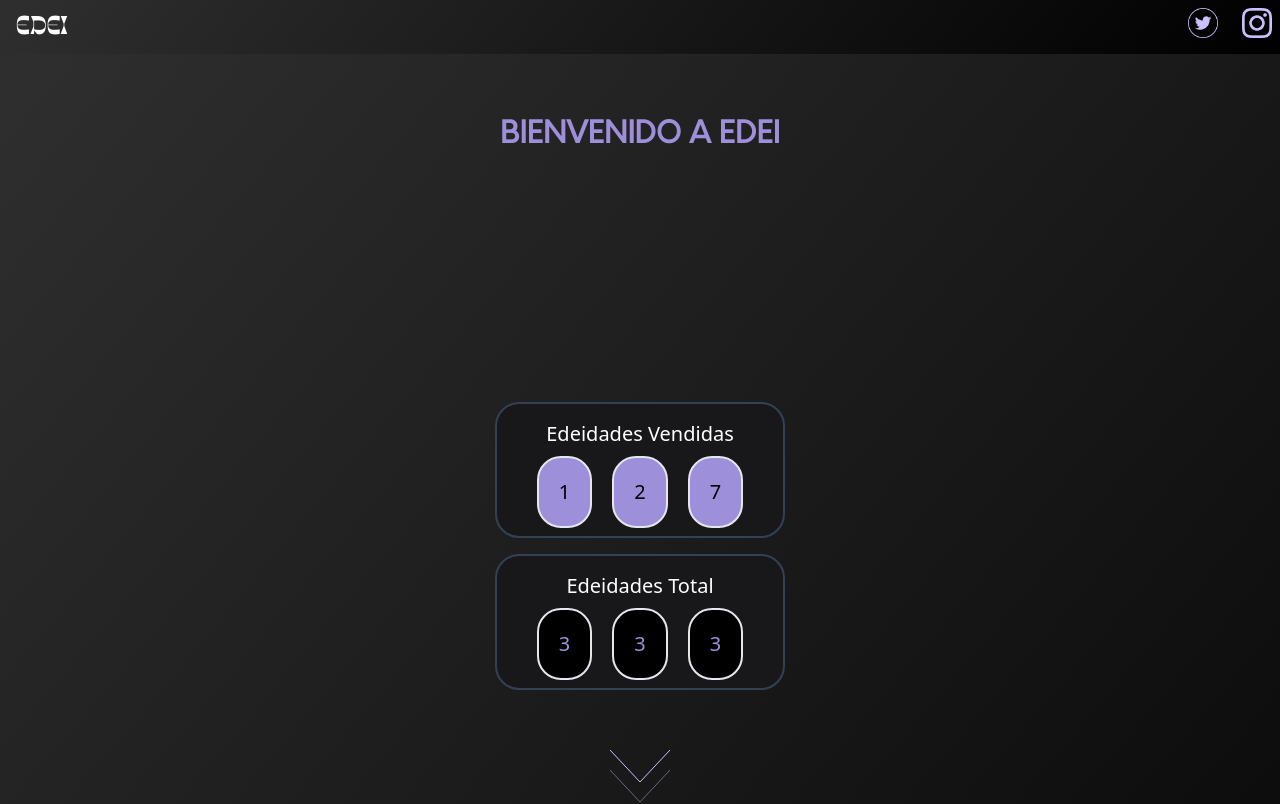
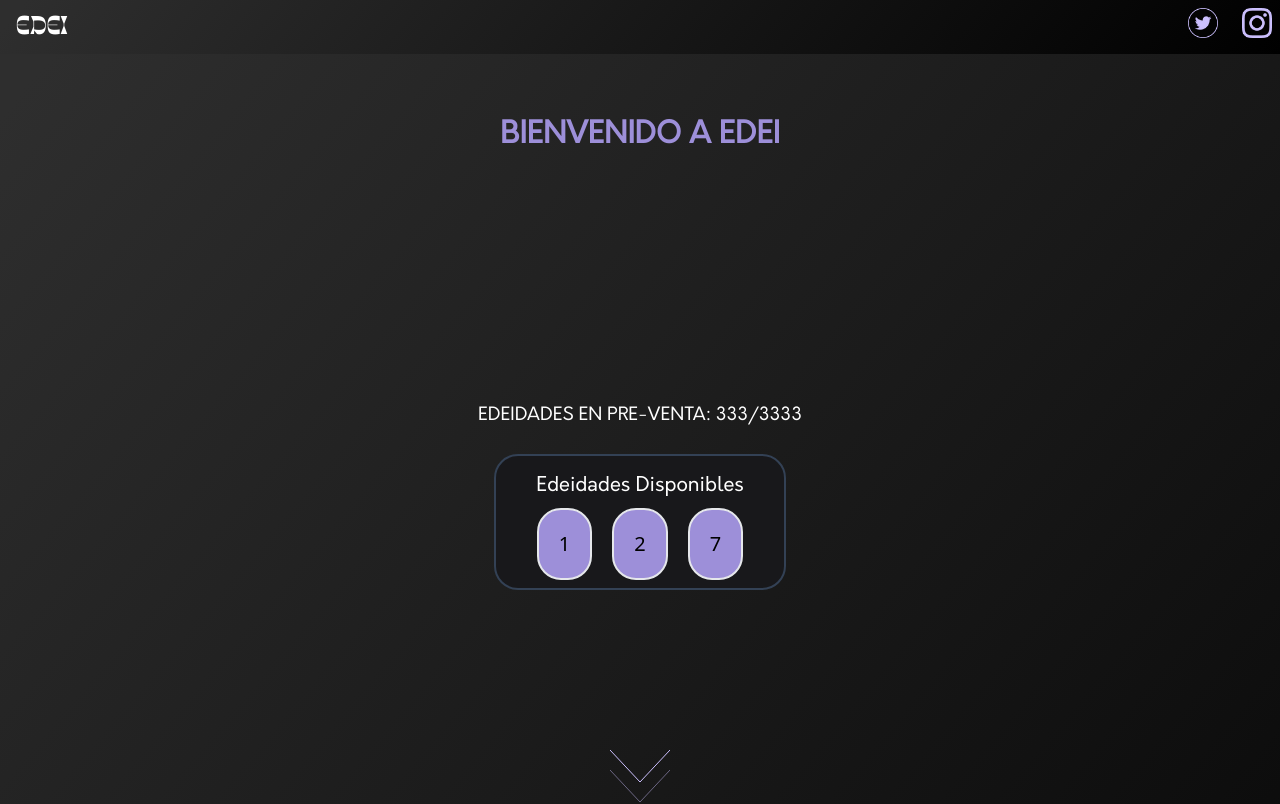
Before and after one commit to resilienciaeth/edei, a Next.js app: page / in a window 1280 px wide. Shown: the top 804 px of the page. Built offline with nearby package versions, Linux system fonts and the light colour scheme.

Commit message:
edeidades

```diff
--- a/pages/index.js
+++ b/pages/index.js
@@ -19,14 +19,36 @@ function Home() {
       <nav className="flexBetween bg-transparent w-full edei-2 font-kooka z-10 p-4 sm:p-2 flex-row ">
         <div className="nm:text-6xl text-3xl nm:ml-[10rem] ml-2 text-white ">EDEI</div>
         <div className="flex flex-row nm:space-x-[3rem] space-x-4 nm:mr-[10rem]">
-          <p className="hidden cursor-pointer nm:flex text-edei-200">Twitter</p>
-          <p className="hidden cursor-pointer nm:flex text-edei-200">Instagram</p>
+          <p
+            className="hidden cursor-pointer nm:flex text-edei-200"
+            onClick={() => window.open('https://twitter.com/edeiNFT')}
+          >
+            Twitter
+
+          </p>
+          <p
+            className="hidden cursor-pointer nm:flex text-edei-200"
+            onClick={() => window.open('https://instagram.com/edei.io')}
+          >
+            Instagram
+
+          </p>
           <div className="flex space-x-6 nm:hidden">
             <div>
-              <Image src={images.twitter} width={30} height={30} />
+              <Image
+                src={images.twitter}
+                width={30}
+                height={30}
+                onClick={() => window.open('https://twitter.com/edeiNFT')}
+              />
             </div>
             <div>
-              <Image src={images.instagram} width={30} height={30} />
+              <Image
+                src={images.instagram}
+                width={30}
+                height={30}
+                onClick={() => window.open('https://instagram.com/edei.io')}
+              />
             </div>
           </div>
         </div>
@@ -57,22 +79,17 @@ function Home() {
             <path className="a3" d="M0 40 L30 72 L60 40" handleClick={() => document.getElementById('medium').scrollIntoView({ behavior: 'smooth' })} />
           </svg>
           <div className="flex">
-            <div className="nm:mt-[4rem] mt-0 flex flex-row rounded-3xl py-10">
-              <div className="flex space-y-4 nm:-space-y-10 flex-col nm:flex-row items-center justify-center w-full nm:space-x-10">
-                <div className="flex flex-col nm:w-[50%] bg-zinc-900 rounded-3xl px-10 py-2 nm:py-0 nm:px-5 nm:mb-10 h-full  items-center justify-center border-2 border-slate-700">
-                  <p className="text-xl py-2 text-white">Edeidades Vendidas</p>
-                  <div className="flex flex-row space-x-5 nm:px-5 ">
+            <div className="nm:mt-[2rem] mt-0 flex flex-col rounded-3xl py-10">
+              <div className="flex justify-center items-center">
+                <p className="nm:text-xl text-lg  font-orkney text-white">EDEIDADES EN PRE-VENTA: 333/3333</p>
+              </div>
+              <div className="flex mt-6 space-y-4 nm:-space-y-10 flex-col nm:flex-row items-center justify-center w-full nm:space-x-10">
+                <div className="flex flex-col nm:w-[90%] bg-zinc-900 rounded-3xl px-10 py-2 nm:py-0 nm:px-5 nm:mb-10 h-full  items-center justify-center border-2 border-slate-700">
+                  <p className="text-xl py-2 font-orkney text-white">Edeidades Disponibles</p>
+                  <div className="flex flex-row space-x-5 ">
                     <p className="text-xl nm:text-3xl rounded-3xl border-2 px-5 py-5 bg-edei-200">1</p>
                     <p className="text-xl nm:text-3xl rounded-3xl border-2 px-5 py-5 bg-edei-200">2</p>
                     <p className="text-xl nm:text-3xl rounded-3xl border-2 px-5 py-5 bg-edei-200">7</p>
-                  </div>
-                </div>
-                <div className="flex flex-col nm:w-[50%] px-10 py-2 nm:py-0 bg-zinc-900 border-2 border-slate-700 rounded-3xl nm:px-5 nm:mb-10 h-full  items-center justify-center">
-                  <p className="text-xl py-2 text-white">Edeidades Total</p>
-                  <div className="flex flex-row space-x-5 nm:px-5 ">
-                    <p className="text-xl nm:text-3xl text-edei-200  rounded-3xl border-2 px-5 py-5 bg-black">3</p>
-                    <p className="text-xl nm:text-3xl rounded-3xl border-2 px-5 py-5 bg-black text-edei-200">3</p>
-                    <p className="text-xl nm:text-3xl rounded-3xl border-2 px-5 py-5 bg-black text-edei-200">3</p>
                   </div>
                 </div>
               </div>
```
